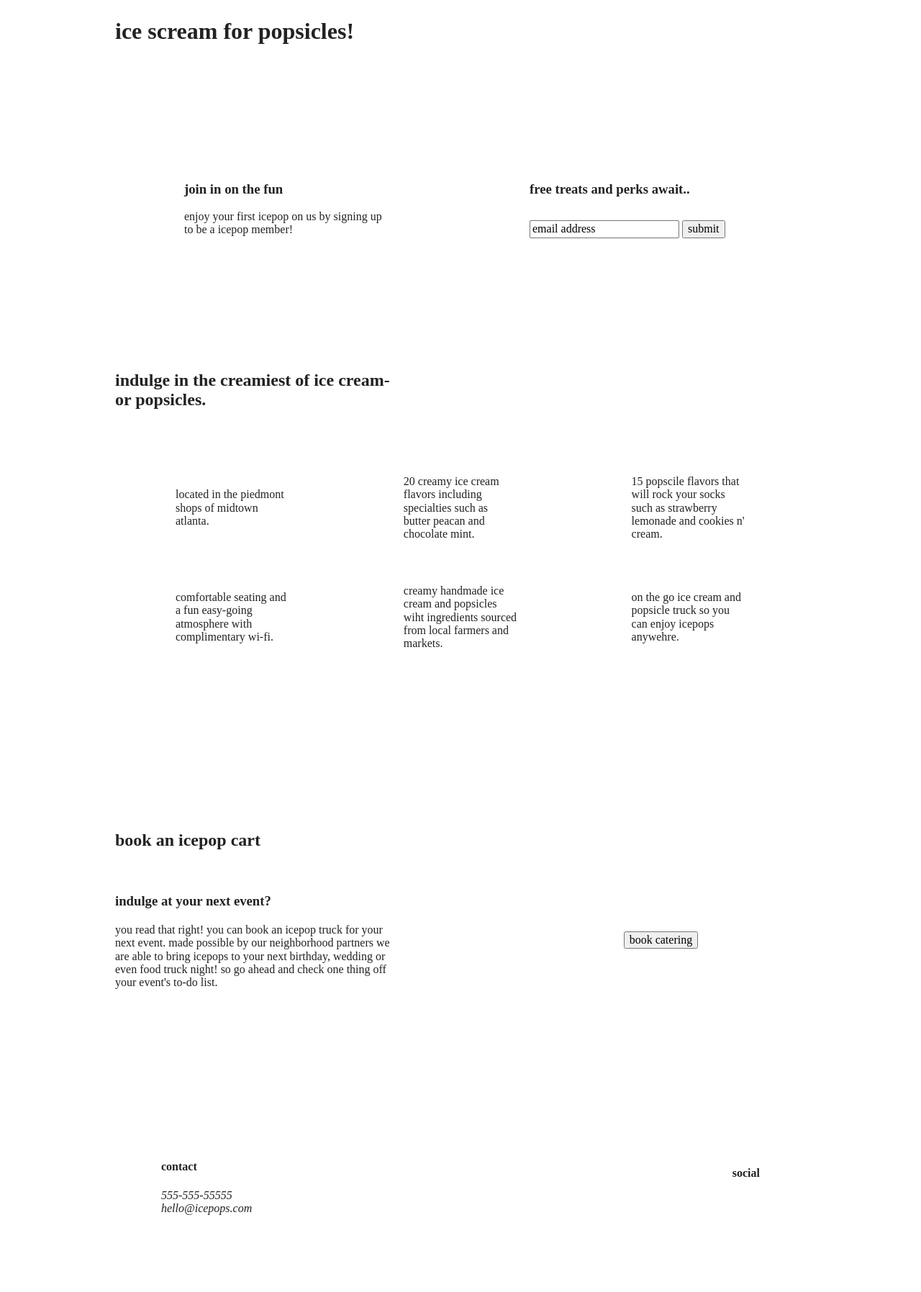
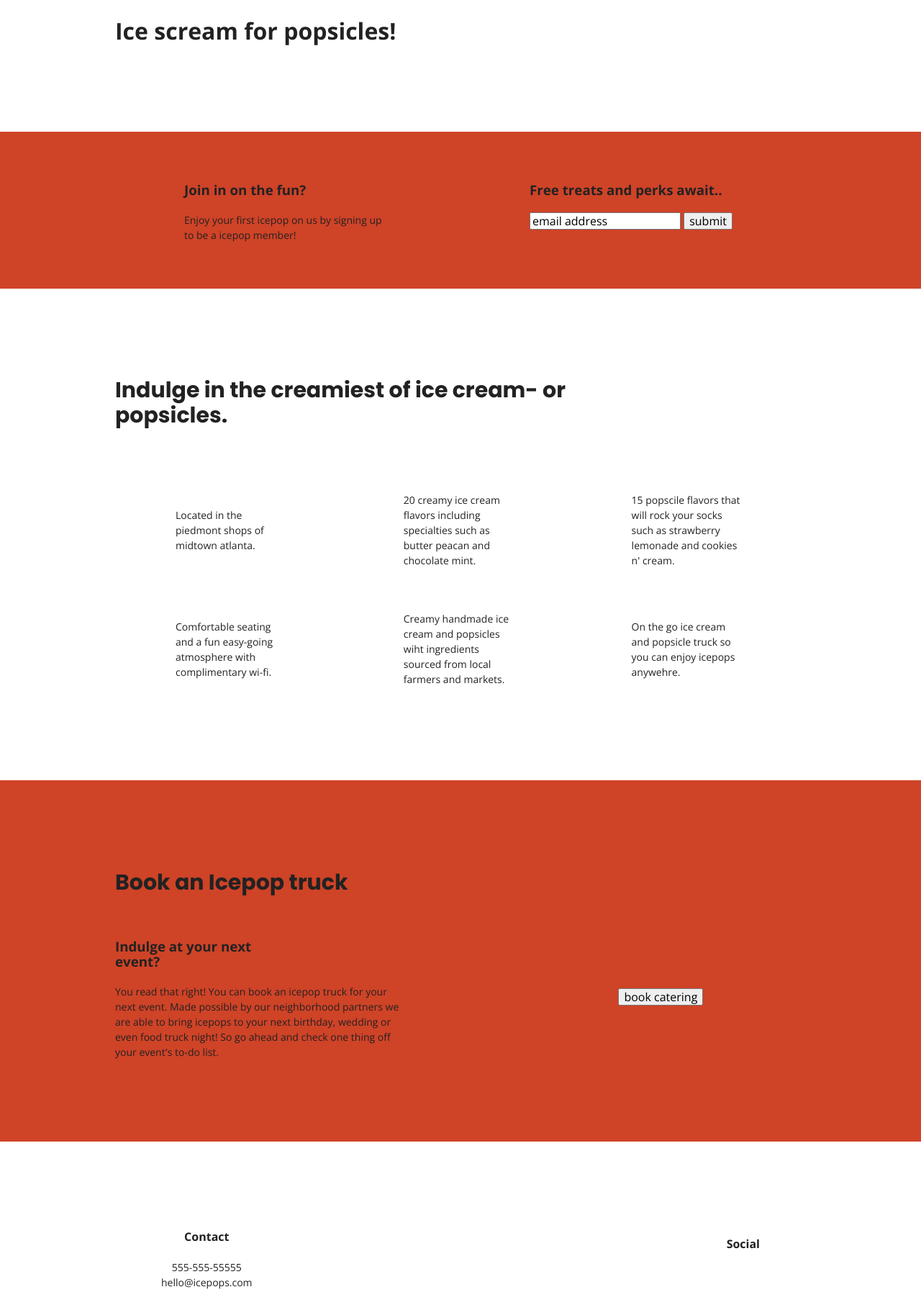
Before and after one commit to Catarina-M/ice-pop, a website built with Parcel: page index.html in a window 1280 px wide. Shown: the part 213-2008 px from the top of the page at 72% size. Built offline with nearby package versions, Linux system fonts and the light colour scheme.

Commit message:
Create text styles

```diff
--- a/about/index.html
+++ b/about/index.html
@@ -12,7 +12,8 @@
   <meta property="og:type" content="">
   <meta property="og:url" content="">
   <meta property="og:image" content="">
-
+   <!-- Google Fonts -->
+  <link href="https://fonts.googleapis.com/css?family=Open+Sans:400,700|Poppins:500,700" rel="stylesheet">
   <link rel="manifest" href="../site.webmanifest">
   <link rel="apple-touch-icon" href="../icon.png">
   <!-- Place favicon.ico in the root directory -->
@@ -43,14 +44,14 @@
 
   <section class="mission">
     <div class="content-wrapper">
-        <h2>our mission</h2>
+        <h2>Our Mission</h2>
       <div class="mission-content">
-        <p>at icepops we're devoted to making homeade flavors and bringing families together.
+        <p>At Icepops we're devoted to making homeade flavors and bringing families together.
          it's what drives us to create an unforgetable ice cream and popscicle experience. we
          take pride in our locally sourced ingredients, which comes from farms right here in atlanta.</p>
 
 
-         <p>as a business we believe in growing a business with a commuity of people that embodies
+         <p>As a business we believe in growing a business with a commuity of people that embodies
          artful attention to detail and great customer experience. using wholesome ingredients
          and handmaking our ice creams and pops is what makes icepops so special to family, friends
          and the great community that brings us together.</p>
@@ -68,17 +69,17 @@
 
 <section class="contact-section">
   <div class="content-wrapper">
-    <h2>icescream out to us!</h2>
+    <h2>Icescream out to us!</h2>
   <address class="contact-content">
     <div>
-      <h4>where to find us</h4>
-        <p>333 piedmont park ave, atlanta, ga 30309<br>
+      <h4>Where to find us?</h4>
+        <p>333 Piedmont Park Ave, Atlanta, GA 30309<br>
          555-555-5555<br>
          hello@icepops.com
         </p>
     </div>
     <div>
-       <h4>chat with a icepop member</h4>
+       <h4>Chat with an Icepop member</h4>
       <p>555-555-5555<br>
          member@icepops.com
       </p>
@@ -93,7 +94,7 @@
   <div class="content-wrapper">
     <div class="footer-content">
       <div class="contact">
-          <h4>contact</h4>
+          <h4>Contact</h4>
           <address>
             <p>555-555-55555<br>
                hello@icepops.com
@@ -101,7 +102,7 @@
           </address>
      </div>
      <div class="social">
-          <h4>social</h4>
+          <h4>Social</h4>
         <div class="social-icons">
           <p><a href="https://www.facebook.com/ice-pop" target="_blank"><img src="" alt=""/></a></p>
           <p><a href="https://www.instagram.com/ice-pop" target="_blank"><img src="" alt=""/></a></p>
--- a/css/main.css
+++ b/css/main.css
@@ -87,6 +87,60 @@
    Author's custom styles
    ========================================================================== */
 
+
+html {
+  font-size: 16px;
+}
+
+body {
+  font-family: 'Open Sans', sans-serif;
+  font-size: 1em;
+  text-align: left;
+}
+
+ul,
+ol {
+  list-style-type: none;
+
+}
+
+a {
+  color: #e2e3ed;
+  text-decoration: none;
+
+}
+
+h2 {
+  font-family: 'Poppins', sans-serif;
+  font-size: 1.875em;
+}
+
+h3,
+h4 {
+  font-family: 'Poppins', sans-serif
+  font-size: 1.87em;
+  margin: 20px 0;
+}
+
+p {
+  font-size: .875em;
+  line-height: 1.5em;
+}
+
+img {
+
+}
+
+figure {
+
+}
+
+address {
+  font-style: normal;
+
+}
+
+
 .content-wrapper {
   width: 90%;
   margin: 50px 0;
@@ -131,7 +185,7 @@
   display: flex;
   justify-content: space-around;
   width: 100%;
-  list-style:
+  text-transform: uppercase;
 }
 
 
@@ -151,22 +205,11 @@
   justify-content: center;
   align-items: center;
   flex-wrap: row wrap;
+  background-color: #cf4327;
 }
 
-.form-descripton {
 
-}
 
-.form {
-  display: flex;
-  justify-content: left;
-  align-items: left;
-  flex-flow: row wrap;
-}
-
-.form-button {
-  flex-flow: row wrap;
-}
 /*--features seciton--*/
 
 .features {
@@ -178,6 +221,7 @@
 
 .features h2 {
   margin-bottom: 60px;
+
 }
 
 .features article {
@@ -204,6 +248,7 @@
    display: flex;
    justify-content: center;
    flex-flow: row wrap;
+   background-color: #cf4327;
 }
 
 .events h2 {
@@ -214,7 +259,6 @@
   width: 55%;
   margin: 20px 0;
 }
-
 
 .button {
    display: flex;
@@ -229,6 +273,8 @@
   justify-content: center;
   align-items: center;
   flex-flow: row wrap;
+  line-height: 1.5em;
+  background-color: #cf4327;
 }
 
 
@@ -237,10 +283,12 @@
   justify-content: center;
   align-items: center;
   flex-flow: row wrap;
+  background-color: #cf4327;
 }
 
 .contact-content p {
   margin: 0;
+  font-style: normal;
 }
 
 /* Mobile styles-faq page */
@@ -250,6 +298,7 @@
   justify-content: center;
   align-items: cente;
   flex-flow: row wrap;
+  background-color: #cf4327;
 }
 
  .faq .content-wrapper {
@@ -271,21 +320,25 @@
 /* footer section */
 
 footer {
-  flex-direction: column;
+flex-direction: column;
 }
 
 footer p {
-  margin: 0;
+margin: 0;
+font-style: normal;
 }
 
 footer .content-wrapper {
-  width: 55%;
-  margin: 50px 0;
+width: 55%;
+margin: 50px 0;
 }
 
 
 footer .contact {
-    margin-bottom: 50px;
+  margin-bottom: 50px;
+  line-height: 1.5em;
+  text-align: center;
+
 }
 
 footer .social-icons {
@@ -302,6 +355,8 @@
 
 footer .copyright {
   margin: 20px 0;
+  text-align: center;
+  text-transform: capitalize;
 }
 
 
@@ -564,16 +619,12 @@
   /*Features*/
 
   .features h2 {
-    width: 40%;
+    width: 75%;
   }
 
   .features article {
     flex-basis: 33%;
   }
-
-.features p {
-  height:
-}
 
   /*evetns*/
 
--- a/index.html
+++ b/index.html
@@ -8,11 +8,13 @@
   <meta name="description" content="">
   <meta name="viewport" content="width=device-width, initial-scale=1">
 
+
   <meta property="og:title" content="">
   <meta property="og:type" content="">
   <meta property="og:url" content="">
   <meta property="og:image" content="">
-
+   <!-- Google Fonts -->
+  <link href="https://fonts.googleapis.com/css?family=Open+Sans:400,700|Poppins:500,700" rel="stylesheet">
   <link rel="manifest" href="site.webmanifest">
   <link rel="apple-touch-icon" href="icon.png">
   <!-- Place favicon.ico in the root directory -->
@@ -42,18 +44,18 @@
 
   <section class="hero-area">
     <div class="content-wrapper">
-      <h1>ice <span>s</span>cream for popsicles!</h1>
+      <h1>Ice <span>s</span>cream for popsicles!</h1>
     </div>
  </section>
 
 <aside>
   <div class="content-wrapper">
     <div class="form-description">
-      <h3>join in on the fun</h3>
-      <p>enjoy your first icepop on us by signing up to be a icepop member!</p>
+      <h3>Join in on the fun?</h3>
+      <p>Enjoy your first icepop on us by signing up to be a icepop member!</p>
     </div>
     <div class="form">
-      <h3>free treats and perks await..</h3>
+      <h3>Free treats and perks await..</h3>
     <div class="form-button">
         <input type="text" name="name" value="email address">
         <input type="button" value="submit">
@@ -64,12 +66,12 @@
 
 <section class="features">
     <div class="content-wrapper">
-      <h2>indulge in the creamiest of ice cream- or popsicles.</h2>
+      <h2>Indulge in the creamiest of ice cream- or popsicles.</h2>
     <div class="features-items">
         <article>
           <p class="fontawesome-icon">
           </p>
-          <p class="features-item-description">located in the piedmont shops of midtown atlanta.</p>
+          <p class="features-item-description">Located in the piedmont shops of midtown atlanta.</p>
         </article>
         <article>
           <p class="fontawesome-icon">
@@ -85,17 +87,17 @@
         <article>
           <p class="fontawesome-icon">
           </p>
-          <p class="features-item-description">comfortable seating and a fun easy-going atmosphere with complimentary wi-fi.</p>
+          <p class="features-item-description">Comfortable seating and a fun easy-going atmosphere with complimentary wi-fi.</p>
         </article>
         <article>
           <p class="fontawesome-icon">
           </p>
-          <p class="features-item-description">creamy handmade ice cream and popsicles wiht ingredients sourced from local farmers and markets.</p>
+          <p class="features-item-description">Creamy handmade ice cream and popsicles wiht ingredients sourced from local farmers and markets.</p>
         </article>
         <article>
           <p class="fontawesome-icon">
           </p>
-          <p class="features-item-description">on the go ice cream and popsicle truck so you can enjoy icepops anywehre.</p>
+          <p class="features-item-description">On the go ice cream and popsicle truck so you can enjoy icepops anywehre.</p>
         </article>
      </div>
     </div>
@@ -103,13 +105,13 @@
 
   <section class="events">
     <div class="content-wrapper">
-        <h2>book an icepop cart</h2>
+        <h2>Book an Icepop truck</h2>
     <article>
       <div>
-        <h3>indulge at your next event?</h3>
-        <p> you read that right! you can book an icepop truck for your next event. made possible by our
+        <h3>Indulge at your next event?</h3>
+        <p> You read that right! You can book an icepop truck for your next event. Made possible by our
           neighborhood partners we are able to bring icepops to your next birthday,
-          wedding or even food truck night! so go ahead and check one thing off your event's to-do list.
+          wedding or even food truck night! So go ahead and check one thing off your event's to-do list.
         </p>
       </div>
        <div class="button">
@@ -126,7 +128,7 @@
   <div class="content-wrapper">
     <div class="footer-content">
       <div class="contact">
-          <h4>contact</h4>
+          <h4>Contact</h4>
           <address>
             <p>555-555-55555<br>
                hello@icepops.com
@@ -134,7 +136,7 @@
           </address>
      </div>
      <div class="social">
-          <h4>social</h4>
+          <h4>Social</h4>
         <div class="social-icons">
           <p><a href="https://www.facebook.com/ice-pop" target="_blank"><img src="" alt=""/></a></p>
           <p><a href="https://www.instagram.com/ice-pop" target="_blank"><img src="" alt=""/></a></p>
```
Also changed, not shown: faq/index.html (+11 -10 lines).
